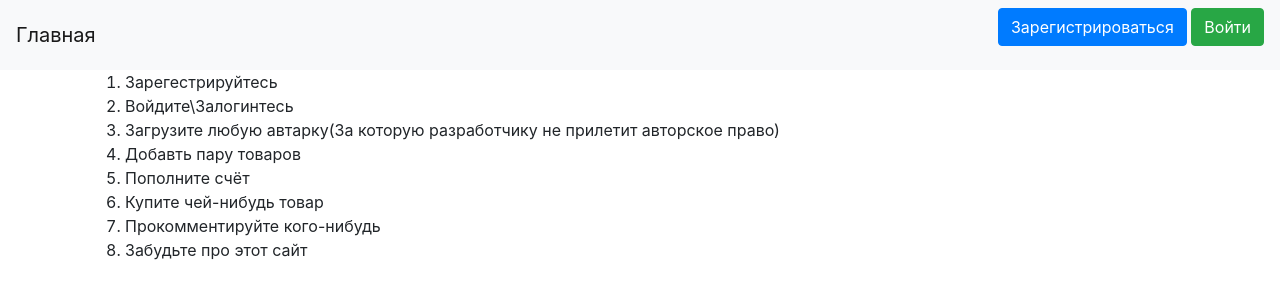
After one commit to Nickow32/Buy-and-sale, a Flask app: page /help in a window 1280 px wide. The commit adds this page. Shown: the top 300 px of the page. Run offline with Flask 2, Linux system fonts and the light colour scheme; some libraries are stand-ins or nearby versions.

Commit message:
v1.3.0 Переработал систему пополнения счёта и добавил кнопку помощи

```diff
--- a/main.py
+++ b/main.py
@@ -62,6 +62,11 @@ def login():
 def logout():
     logout_user()
     return redirect("/")
+
+
+@app.route('/help')
+def helping():
+    return render_template('help.html', title='Инструкция по применению!')
 
 
 @app.route('/register', methods=['GET', 'POST'])
@@ -229,7 +234,7 @@ def comment_delete(author):
 def money(user_id):
     session = db_session.create_session()
     user = session.query(User).get(user_id)
-    user.money += 500
+    user.money = int(max(user.money, 10) * 1.1)
     session.commit()
     return render_template('money.html', user=user, title=f"Дьенки")
 
--- /dev/null
+++ b/templates/help.html
@@ -0,0 +1,14 @@
+{% extends "base.html" %}
+
+{% block content %}
+<ol>
+    <li>Зарегестрируйтесь</li>
+    <li>Войдите\Залогинтесь</li>
+    <li>Загрузите любую автарку(За которую разработчику не прилетит авторское право)</li>
+    <li>Добавть пару товаров</li>
+    <li>Пополните счёт</li>
+    <li>Купите чей-нибудь товар</li>
+    <li>Прокомментируйте кого-нибудь</li>
+    <li>Забудьте про этот сайт</li>
+</ol>
+{% endblock %}
--- a/templates/money.html
+++ b/templates/money.html
@@ -1,9 +1,7 @@
 {% extends "base.html" %}
 
 {% block content %}
-<h1>Не работает!</h1>
-<div>Так как дьенки офицально не признаны валютой.</div>
-<div>За принесенные неудобства вам было начисленно 500 дьенек</div>
-<div>Теперь у вас {{user.money}} дьенек</div>
+<a class="btn btn-primary" href="/money/{{user.id}}">Заработать деньги</a>
+<div>Текущий счёт {{user.money}}<div>
 <div>Все вопросы в техподдержку 6-666-666-66-66</div>
 {% endblock %}
```
Also changed, not shown: db/shop.db, images/default.png (added).
